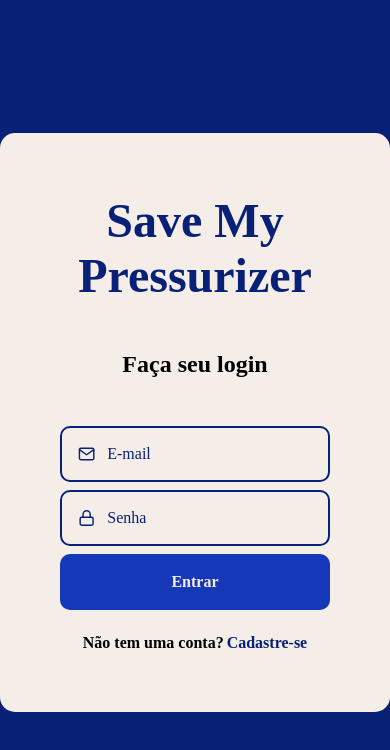
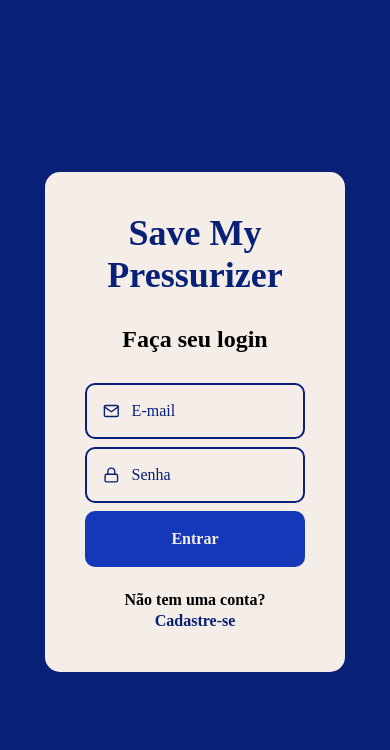
Before and after one commit to donatoraissa/Save-My-Pressurizer-Front, a React (Vite) app: page / in a window 390 px wide. Shown: the top 750 px of the page. Built offline with nearby package versions, Linux system fonts and the light colour scheme.

Commit message:
fix: responsive media

```diff
--- a/index.html
+++ b/index.html
@@ -3,7 +3,7 @@
   <head>
     <meta charset="UTF-8" />
     <link rel="icon" type="image/svg+xml" href="/vite.svg" />
-    <meta name="viewport" content="width=device-width, initial-scale=1.0" />
+    <meta name="viewport" content="width=device-width, initial-scale=1.0, maximum-scale=1.0">
     <title>SaveMyPressurizer</title>
   </head>
   <body>
--- a/src/components/Navbar/styles.js
+++ b/src/components/Navbar/styles.js
@@ -1,4 +1,5 @@
 import { styled } from "styled-components";
+import { breakpoints } from "../../styles/breakpoints";
 
 export const Container = styled.header`
 display: flex;
@@ -17,14 +18,43 @@ border-bottom-style: solid;
 border-bottom-color: ${({theme}) => theme.COLORS.BACKGROUND_700};
 
 > h1 {
-  font-size: 40px;
+  font-size: 36px;
+  padding: 0 30px 0 0;
 }
 
 > section {
   font-size: 25px;
   display: flex;
   align-items: center;
-  gap: 80px;
+  gap: 60px;
+}
+
+@media ${breakpoints.bigMobile}{
+  padding: 0 20px;
+
+  > h1 {
+    font-size: 28px;
+    padding: 0 40px;
+  }
+
+  > section {
+    font-size: 18px;
+    gap: 50px;
+  }
+}
+
+@media ${breakpoints.smlMobile}{
+  padding: 0 10px;
+
+  > h1 {
+    font-size: 24px;
+    padding: 0 40px;
+  }
+
+  > section {
+    font-size: 14px;
+    gap: 30px;
+  }
 }
 `;
 
--- a/src/pages/AddUser/styles.js
+++ b/src/pages/AddUser/styles.js
@@ -1,4 +1,5 @@
 import { styled } from "styled-components";
+import { breakpoints } from "../../styles/breakpoints";
 
 export const Container = styled.div`
   width: 100%;
@@ -10,16 +11,13 @@ export const Container = styled.div`
   "navbar"
   "content";
 
-  > main {
-    grid-area: content;
-    overflow-y: auto;
-    padding: 150px 80px;;
-  }
+
 `;
 
 export const ContentForm = styled.form`
   max-width: 550px;
-  margin: 0 auto;
+  margin: auto;
+  padding: 50px 30px;
 
   display: grid;
   grid-template-columns: repeat(2, 450px);
@@ -40,6 +38,35 @@ export const ContentForm = styled.form`
     margin-top: 24px;
     }
   }
+
+  @media ${breakpoints.tablet}{
+    grid-template-columns: repeat(2, 300px);
+    grid-template-rows: repeat(5, fit-content);
+
+    > footer {
+      width: 650px;
+    }
+  }
+
+  @media ${breakpoints.bigMobile}{
+    grid-template-columns: repeat(1, 450px);
+    grid-template-rows: repeat(5, fit-content);
+
+    > footer {
+      width: 450px;
+    }
+  }
+
+  @media ${breakpoints.smlMobile}{
+    grid-template-columns: repeat(1, 300px);
+    grid-template-rows: repeat(5, fit-content);
+
+    gap: 30px;
+
+    > footer {
+      width: 300px;
+    }
+  }
 `;
 
 export const InputWrapper = styled.div`
--- a/src/pages/Home/styles.js
+++ b/src/pages/Home/styles.js
@@ -1,4 +1,5 @@
 import { styled } from "styled-components";
+import { breakpoints } from "../../styles/breakpoints";
 
 import backgroundImg from '../../assets/background.png';
 
@@ -11,7 +12,7 @@ export const Content = styled.div`
 
 export const Questions = styled.div`
   padding: 50px 136px;
-  width: 50%;
+  width: 60%;
 
   display: flex;
   flex-direction: column;
@@ -33,6 +34,14 @@ export const Questions = styled.div`
       margin-bottom: 20px;
     }
   }
+
+  @media ${breakpoints.bigMobile}{
+    width: 60%;
+  }
+
+  @media ${breakpoints.smlMobile}{
+    width: 70%;
+  }
 `;
 
 export const Backgroung = styled.div`
--- a/src/pages/Map/index.jsx
+++ b/src/pages/Map/index.jsx
@@ -3,7 +3,7 @@ import { MapContainer, TileLayer, Marker } from 'react-leaflet';
 import 'leaflet/dist/leaflet.css';
 import L from 'leaflet';
 import { Navbar } from '../../components/Navbar';
-import { Content, MapWrapper } from './styles';
+import { Container, Content, MapWrapper } from './styles';
 import { Modal } from '../../components/Modal';
 import { api } from '../../services/api';
 
@@ -67,7 +67,7 @@ export function Map() {
   }
 
   return (
-    <>
+    <Container>
       <Navbar />
       <Content>
         <MapWrapper>
@@ -101,6 +101,6 @@ export function Map() {
             clientId={clientId}
           />}
       </Content>
-    </>
+    </Container>
   );
 }
--- a/src/pages/Map/styles.js
+++ b/src/pages/Map/styles.js
@@ -1,4 +1,21 @@
 import styled from 'styled-components';
+
+export const Container = styled.div`
+  width: 100%;
+  height: 100vh;
+
+  display: grid;
+  grid-template-rows: 105px auto;
+  grid-template-areas:
+  "navbar"
+  "content";
+
+  > main {
+    grid-area: content;
+    overflow-y: auto;
+    padding: 150px 80px;;
+  }
+`;
 
 export const Content = styled.div`
   width: 100%;
--- a/src/pages/SignIn/styles.js
+++ b/src/pages/SignIn/styles.js
@@ -1,4 +1,5 @@
 import { styled } from "styled-components";
+import { breakpoints } from "../../styles/breakpoints";
 
 export const Container = styled.div`
   height: 100vh;
@@ -39,6 +40,27 @@ export const Form = styled.form`
     margin-bottom: 20px;
     color: red;
   }
+
+  @media ${breakpoints.bigMobile}{
+    width: 400px;
+    height: fit-content;
+    padding: 60px;
+  }
+
+  @media ${breakpoints.smlMobile}{
+    width: 300px;
+    height: 500px;
+    padding: 40px;
+
+    > h1 {
+      font-size: 36px;
+    }
+
+    > h2 {
+      font-size: 24px;
+      margin: 30px 0;
+    }
+  }
 `;
 
 export const Footer = styled.div`
@@ -57,4 +79,8 @@ export const Footer = styled.div`
     color: ${({ theme }) => theme.COLORS.BACKGROUND_900};
     font-weight: 700;
   }
+
+  @media ${breakpoints.smlMobile}{
+    flex-direction: column;
+  }
 `;
--- a/src/pages/SignUp/styles.js
+++ b/src/pages/SignUp/styles.js
@@ -1,4 +1,5 @@
 import { styled } from "styled-components";
+import { breakpoints } from "../../styles/breakpoints";
 
 export const Container = styled.div`
   height: 100vh;
@@ -41,6 +42,27 @@ export const Form = styled.form`
     margin-bottom: 15px;
     color: ${({ theme }) => theme.COLORS.RED};
   }
+
+  @media ${breakpoints.bigMobile}{
+    width: 400px;
+    height: fit-content;
+    padding: 60px;
+  }
+
+  @media ${breakpoints.smlMobile}{
+    width: 300px;
+    height: 600px;
+    padding: 40px;
+
+    > h1 {
+      font-size: 36px;
+    }
+
+    > h2 {
+      font-size: 24px;
+      margin: 30px 0;
+    }
+  }
 `;
 
 export const Footer = styled.div`
--- a/src/services/api.js
+++ b/src/services/api.js
@@ -1,5 +1,5 @@
 import axios from "axios";
 
 export const api = axios.create({
-  baseURL: "https://savemypressurizer-api.onrender.com/"
+  baseURL: "http://localhost:3333"
 })
--- /dev/null
+++ b/src/styles/breakpoints.js
@@ -0,0 +1,11 @@
+const sizes = {
+    smlMobile: '576px',
+    bigMobile: '768px',
+    tablet:  '1080px'
+}
+
+export const breakpoints = {
+    smlMobile: `(max-width: ${sizes.smlMobile})`,
+    bigMobile: `(max-width: ${sizes.bigMobile})`,
+    tablet: `(max-width: ${sizes.tablet})`,
+};
```
Also changed, not shown: 1 other file (tests, documents, lock files or other folders).
